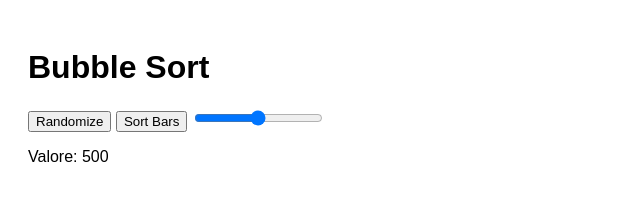
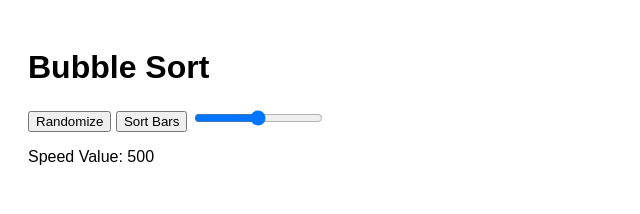
Before and after one commit to sicio1/sicio, a plain HTML site: page index.html in a window 1280 px wide. Shown: the top 214 px of the page, 0-640 px from the left. Drawn offline with Linux system fonts and the light colour scheme.

Commit message:
Speed Value Traslated

```diff
--- a/index.html
+++ b/index.html
@@ -49,7 +49,7 @@ All rights reserved.
 		<button onclick="bubbleSort()">Sort Bars</button>
 
 		<input type="range" id="slider" name="slider" min="1" max="1000">
-		<p id="valueDisplay">Valore: <span id="selectedValue">500</span></p>
+		<p id="valueDisplay">Speed Value: <span id="selectedValue">500</span></p>
 
 		<div class="sorting-container">
 			<div class="bar" id="bar1"></div>
```
